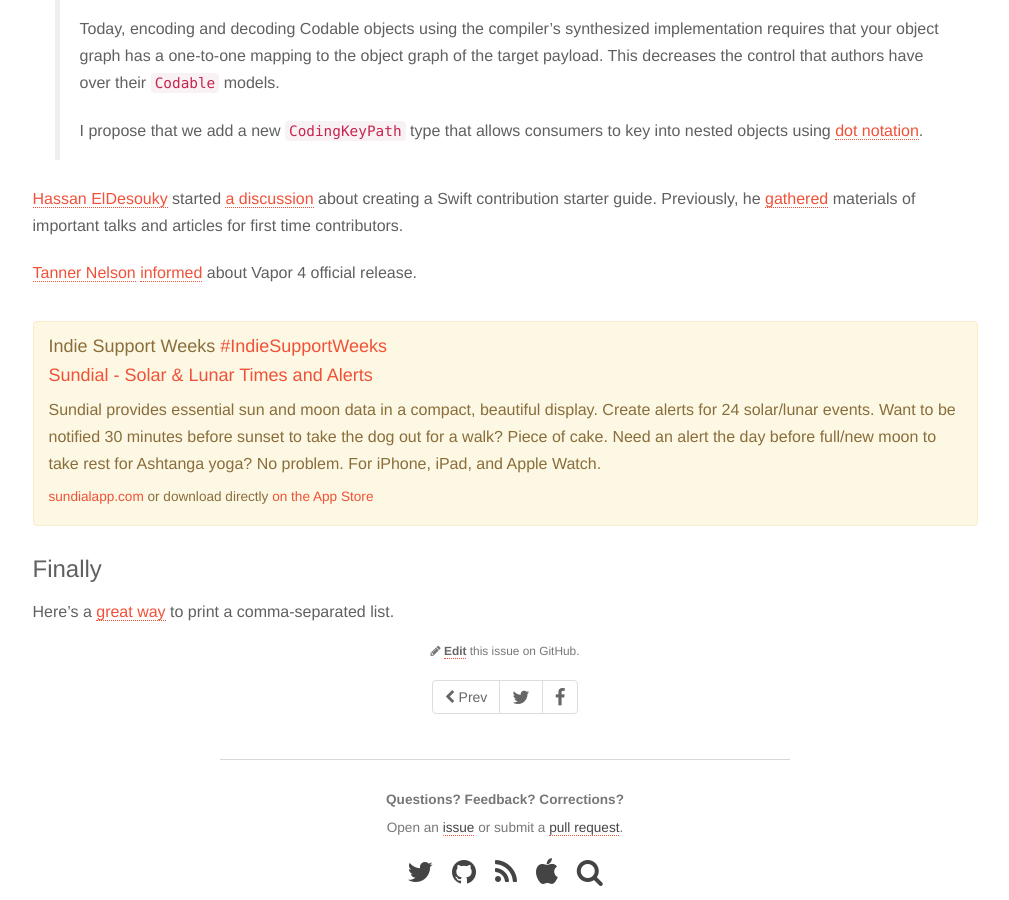
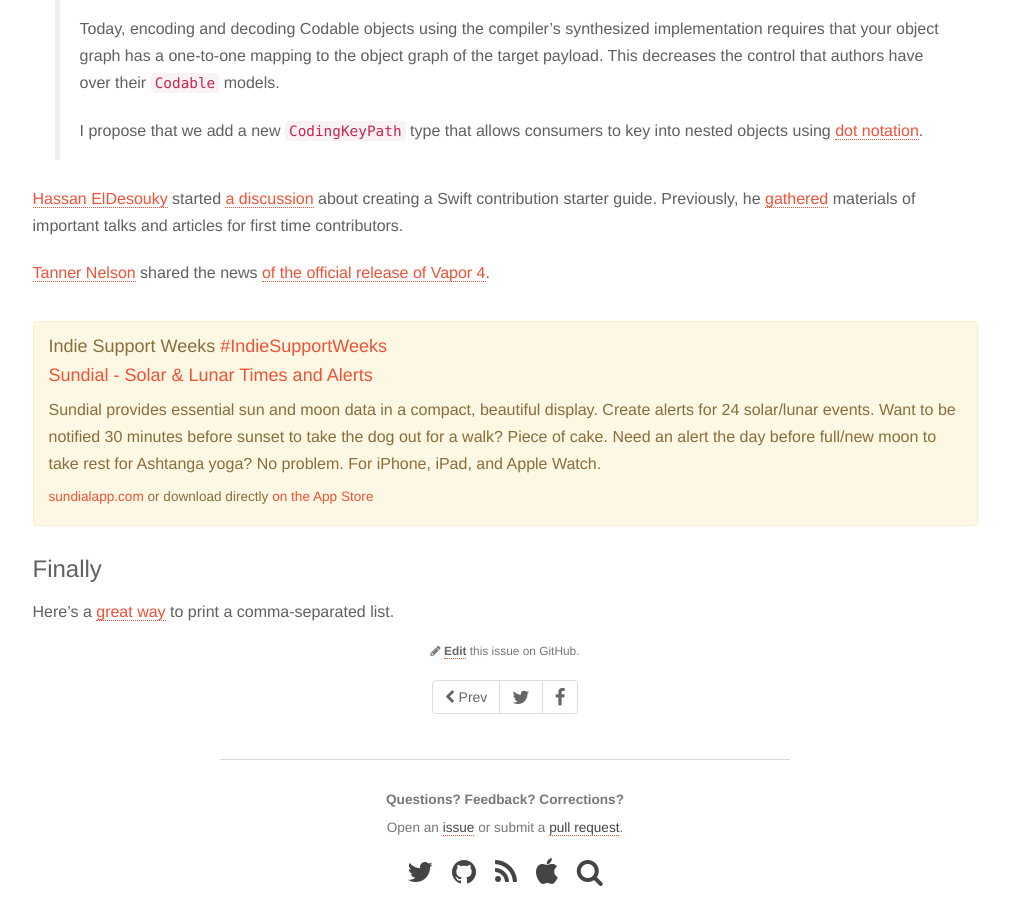
Before and after one commit to SwiftWeekly/swiftweekly.github.io, a Jekyll site: the page built from _posts/2020-03-26-issue-156.md, in a window 1280 px wide and 900 px high, scrolled down 3543 px. Shown: the whole window, without its empty margins (135-1144 px from the left). Built offline with Jekyll 4.4.1, drawn with Linux system fonts in a browser that asks for light colours.

Commit message:
Update 2020-03-26-issue-156.md

```diff
--- a/_posts/2020-03-26-issue-156.md
+++ b/_posts/2020-03-26-issue-156.md
@@ -93,7 +93,7 @@ Such abstractions cannot effectively be build on Array because of O(n) first ele
 
 [Hassan ElDesouky](https://forums.swift.org/u/HassanElDesouky) started [a discussion](https://forums.swift.org/t/contribution-starter-guide/34747) about creating a Swift contribution starter guide. Previously, he [gathered](https://forums.swift.org/t/important-talks-and-articles-for-first-time-swift-contributors/34537) materials of important talks and articles for first time contributors.
 
-[Tanner Nelson](https://twitter.com/tanner0101) [informed](https://forums.swift.org/t/vapor-4-official-release-begins/34802) about Vapor 4 official release.
+[Tanner Nelson](https://twitter.com/tanner0101) shared the news [of the official release of Vapor 4](https://forums.swift.org/t/vapor-4-official-release-begins/34802).
 
 {% include indie_support_weeks.html link="https://sundialapp.com" heading="Sundial - Solar & Lunar Times and Alerts" body="Sundial provides essential sun and moon data in a compact, beautiful display. Create alerts for 24 solar/lunar events. Want to be notified 30 minutes before sunset to take the dog out for a walk? Piece of cake. Need an alert the day before full/new moon to take rest for Ashtanga yoga? No problem. For iPhone, iPad, and Apple Watch." displaylink="sundialapp.com" app-store="https://apps.apple.com/us/app/sundial-sun-moon-times-alerts/id976460540" %}
 
```
